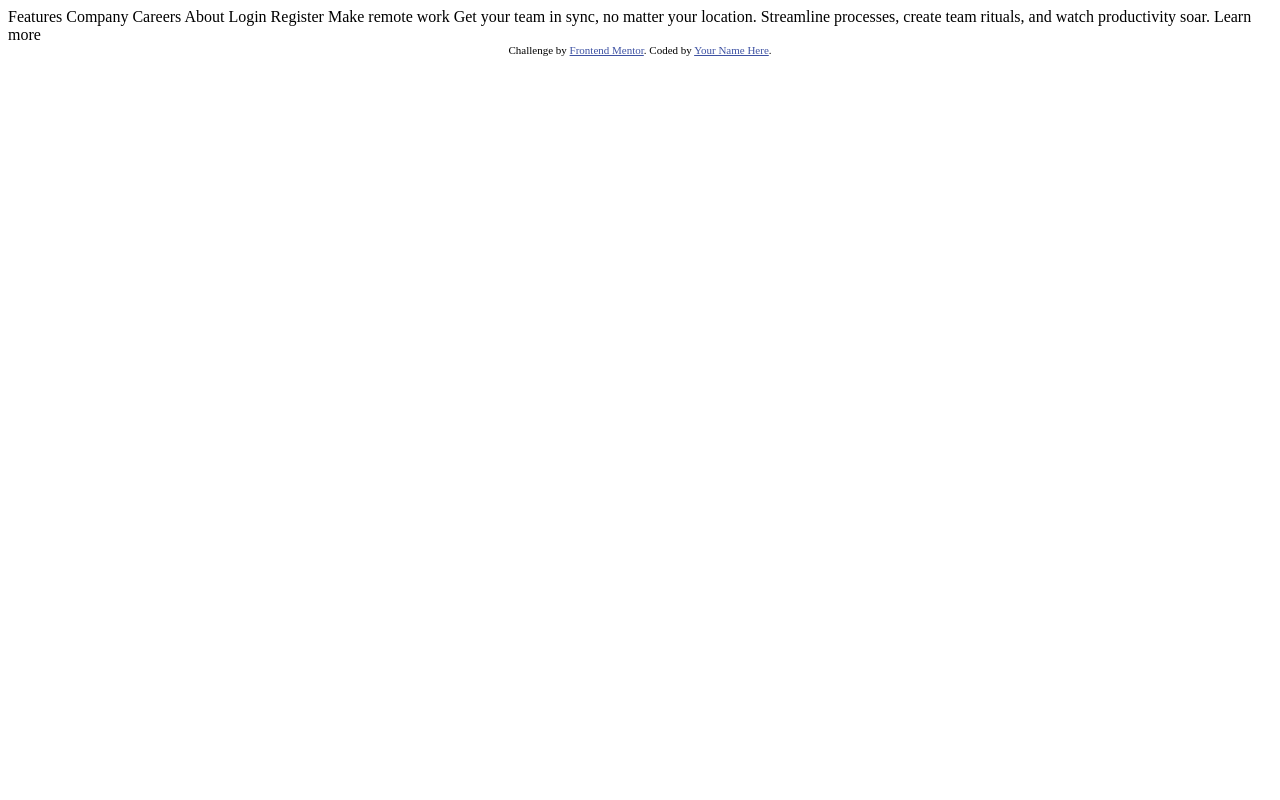
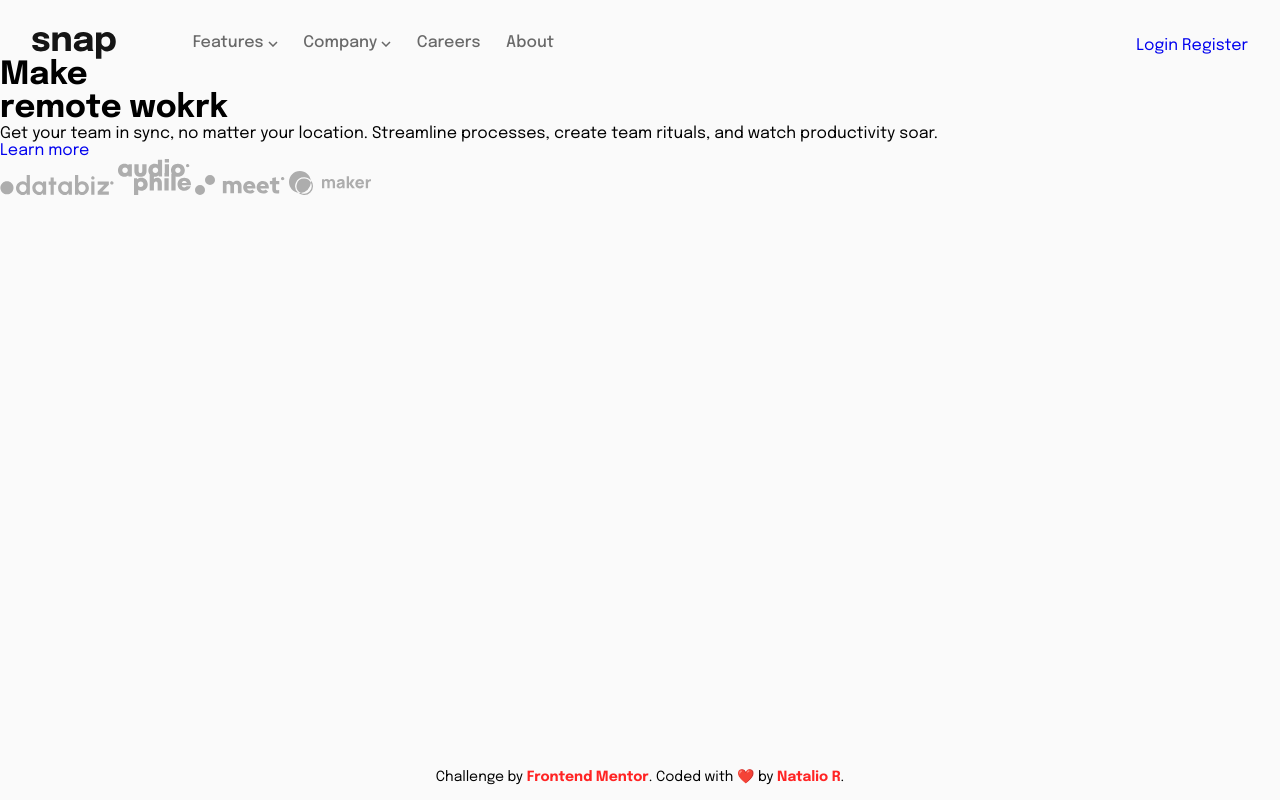
Before and after one commit to Natalio-R/Snap---Remote-work, a plain HTML site: page index.html in a window 1280 px wide. Drawn offline with Linux system fonts and the light colour scheme.

Commit message:
edited html and css

```diff
--- a/index.html
+++ b/index.html
@@ -1,39 +1,85 @@
 <!DOCTYPE html>
 <html lang="en">
+
 <head>
   <meta charset="UTF-8">
-  <meta name="viewport" content="width=device-width, initial-scale=1.0"> <!-- displays site properly based on user's device -->
+  <meta name="viewport" content="width=device-width, initial-scale=1.0">
+  <link rel="icon" type="image/png" sizes="32x32" href="./images/favicon-32x32.png">
+  <title>Frontend Mentor | Intro section with dropdown navigation</title>
+  <link rel="stylesheet" href="style.css">
+  <style>
+    .attribution {
+      position: absolute;
+      font-size: 14px;
+      text-align: center;
+      bottom: 1rem;
+      left: 0;
+      right: 0;
+    }
 
-  <link rel="icon" type="image/png" sizes="32x32" href="./images/favicon-32x32.png">
+    .attribution a {
+      color: hsl(0, 100%, 57%);
+      font-weight: var(--w700);
+    }
 
-  <title>Frontend Mentor | Intro section with dropdown navigation</title>
-
-  <!-- Feel free to remove these styles or customise in your own stylesheet 👍 -->
-  <style>
-    .attribution { font-size: 11px; text-align: center; }
-    .attribution a { color: hsl(228, 45%, 44%); }
+    .attribution a:hover {
+      text-decoration: underline;
+    }
   </style>
 </head>
+
 <body>
+  <header>
+    <nav>
+      <img src="./images/logo.svg" alt="Logotipo snap" title="snap">
+      <ul class="menu">
+        <li class="m-1"><a class="menu-link" href="#">Features <img src="./images/icon-arrow-down.svg"></a>
+          <ul class="submenu">
+            <li><a href="#"><img src="./images/icon-todo.svg" alt="Icono Todo List">&nbsp;&nbsp;&nbsp;Todo
+                List</a></li>
+            <li><a href="#"><img src="./images/icon-calendar.svg" alt="Icono Calendar">&nbsp;&nbsp;&nbsp;Calendar</a>
+            </li>
+            <li><a href="#"><img src="./images/icon-reminders.svg" alt="Icono Remunders">&nbsp;&nbsp;&nbsp;Reminders</a>
+            </li>
+            <li><a href="#"><img src="./images/icon-planning.svg" alt="Icono Planning">&nbsp;&nbsp;&nbsp;Planning</a>
+            </li>
+          </ul>
+        </li>
+        <li class="m-1"><a class="menu-link" href="#">Company <img src="./images/icon-arrow-down.svg"></a>
+          <ul class="submenu">
+            <li><a href="#">History</a></li>
+            <li><a href="#">Our Team</a></li>
+            <li><a href="#">Blog</a></li>
+          </ul>
+        </li>
+        <li><a class="menu-link" href="#">Careers</a></li>
+        <li><a class="menu-link" href="#">About</a></li>
+      </ul>
+    </nav>
+    <div class="access">
+      <a href="#" class="btn btn-login">Login</a>
+      <a href="#" class="btn btn-register">Register</a>
+    </div>
+  </header>
+  <main>
+    <div class="infor">
+      <h1>Make <br> remote wokrk</h1>
+      <p>Get your team in sync, no matter your location. Streamline processes,
+        create team rituals, and watch productivity soar.</p>
+      <a href="#" class="btn btn-learn">Learn more</a>
+      <div class="brands">
+        <img src="./images/client-databiz.svg" alt="Logotipo databiz">
+        <img src="./images/client-audiophile.svg" alt="Logotipo audiophile">
+        <img src="./images/client-meet.svg" alt="Logotipo meet">
+        <img src="./images/client-maker.svg" alt="Logotipo maker">
+      </div>
+    </div>
+    <!--<img src="./images/image-hero-desktop.png" alt="">-->
+  </main>
+  <foter class="attribution">
+    Challenge by <a href="https://www.frontendmentor.io?ref=challenge" target="_blank">Frontend Mentor</a>.
+    Coded with ❤️ by <a href="https://natalio.netlify.app" target="_blank">Natalio R</a>.
+  </foter>
+</body>
 
-  Features
-  Company
-  Careers
-  About
-
-  Login
-  Register
-
-  Make remote work
-
-  Get your team in sync, no matter your location. Streamline processes,
-  create team rituals, and watch productivity soar.
-
-  Learn more
-
-  <div class="attribution">
-    Challenge by <a href="https://www.frontendmentor.io?ref=challenge" target="_blank">Frontend Mentor</a>.
-    Coded by <a href="#">Your Name Here</a>.
-  </div>
-</body>
 </html>
--- /dev/null
+++ b/style.css
@@ -0,0 +1,102 @@
+@import url("https://fonts.googleapis.com/css2?family=Epilogue:ital,wght@0,100;0,200;0,300;0,400;0,500;0,600;0,700;0,800;0,900;1,100;1,200;1,300;1,400;1,500;1,600;1,700;1,800;1,900&display=swap");
+
+:root {
+  /* Colors */
+  --AlmostWhite: hsl(0, 0%, 98%);
+  --MediumGray: hsl(0, 0%, 41%);
+  --AlmostBlack: hsl(0, 0%, 8%);
+  --Red: hsl(0, 92%, 61%);
+  /* Fonts */
+  --Size: 18px;
+  --Family: "Epilogue", sans-serif;
+  --w500: 500;
+  --w700: 700;
+  /* Responsive */
+  --Mobile: 375px;
+  --Desktop: 1440px;
+}
+
+* {
+  margin: 0;
+  padding: 0;
+  box-sizing: border-box;
+}
+
+a {
+  text-decoration: none;
+}
+
+ul {
+  list-style: none;
+}
+
+body {
+  font-family: var(--Family);
+  background-color: var(--AlmostWhite);
+}
+
+header {
+  display: flex;
+  flex-direction: row;
+  align-items: center;
+  justify-content: space-between;
+  padding: 2rem 2rem 0;
+}
+
+header nav {
+  display: flex;
+  flex-direction: row;
+  align-items: flex-start;
+  justify-content: flex-start;
+}
+
+header nav ul.menu {
+  position: relative;
+  display: flex;
+  flex-direction: row;
+  margin-left: 4rem;
+  margin-top: -0.4rem;
+}
+
+header nav ul.menu li {
+  padding: 0.5rem 0.8rem;
+  cursor: pointer;
+}
+
+header nav ul.menu li a.menu-link {
+  color: var(--MediumGray);
+  font-weight: var(--w500);
+}
+
+header nav ul.menu li:hover a.menu-link {
+  font-weight: var(--w700);
+}
+
+header nav ul.submenu {
+  position: absolute;
+  background-color: #fff;
+  flex-direction: column;
+  align-items: flex-start;
+  justify-content: flex-start;
+  border-radius: 10px;
+  padding: 1rem;
+  margin-top: 0.6rem;
+  box-shadow: rgba(100, 100, 111, 0.2) 0px 7px 29px 0px;
+  z-index: 10;
+  display: none;
+  visibility: hidden;
+}
+
+header nav ul.submenu li a {
+  color: var(--MediumGray);
+  font-weight: var(--w500);
+}
+
+header nav ul.submenu li:hover a {
+  font-weight: var(--w700);
+}
+
+header nav ul li.m-1:hover ul.submenu {
+  display: flex;
+  visibility: visible;
+}
```
